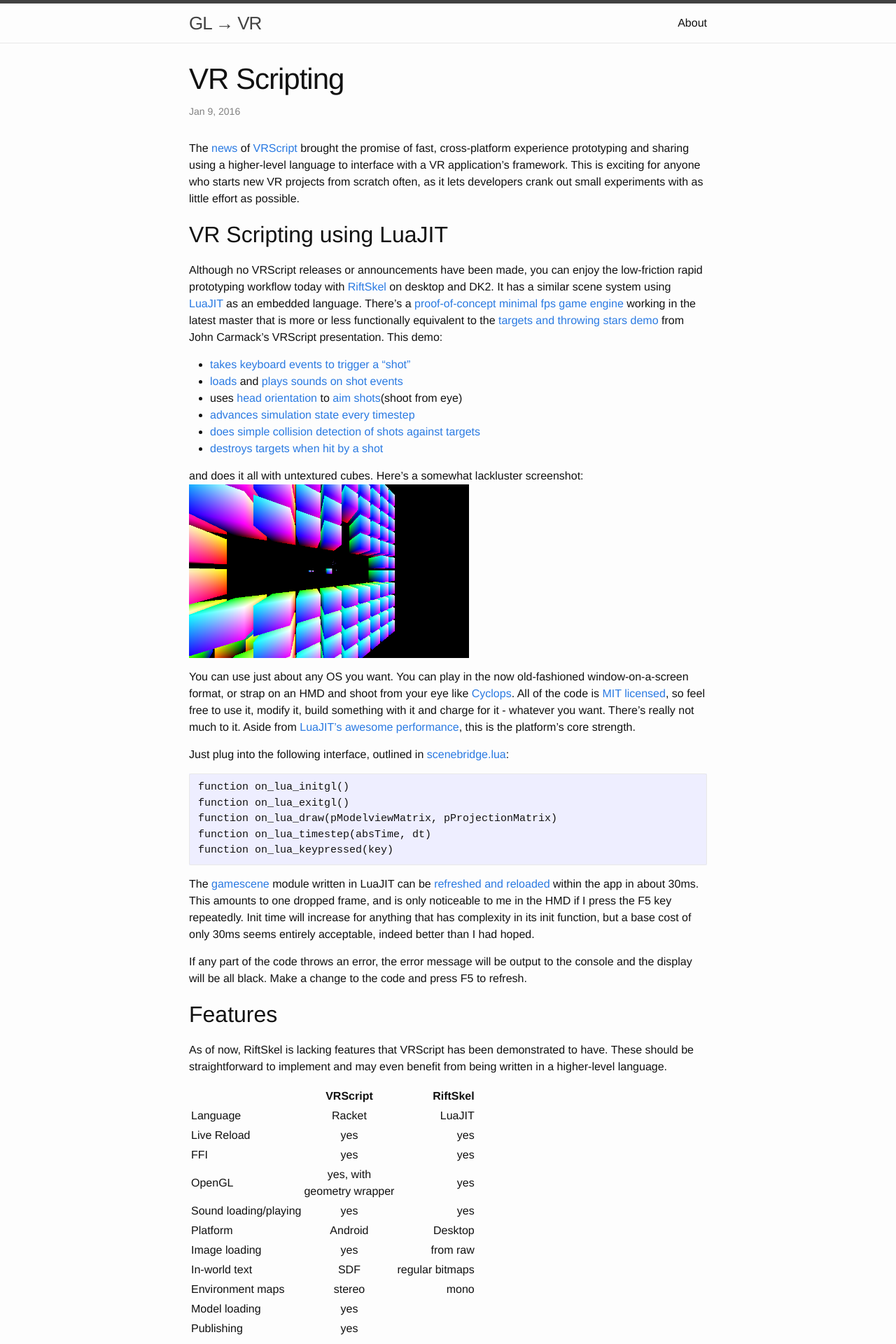
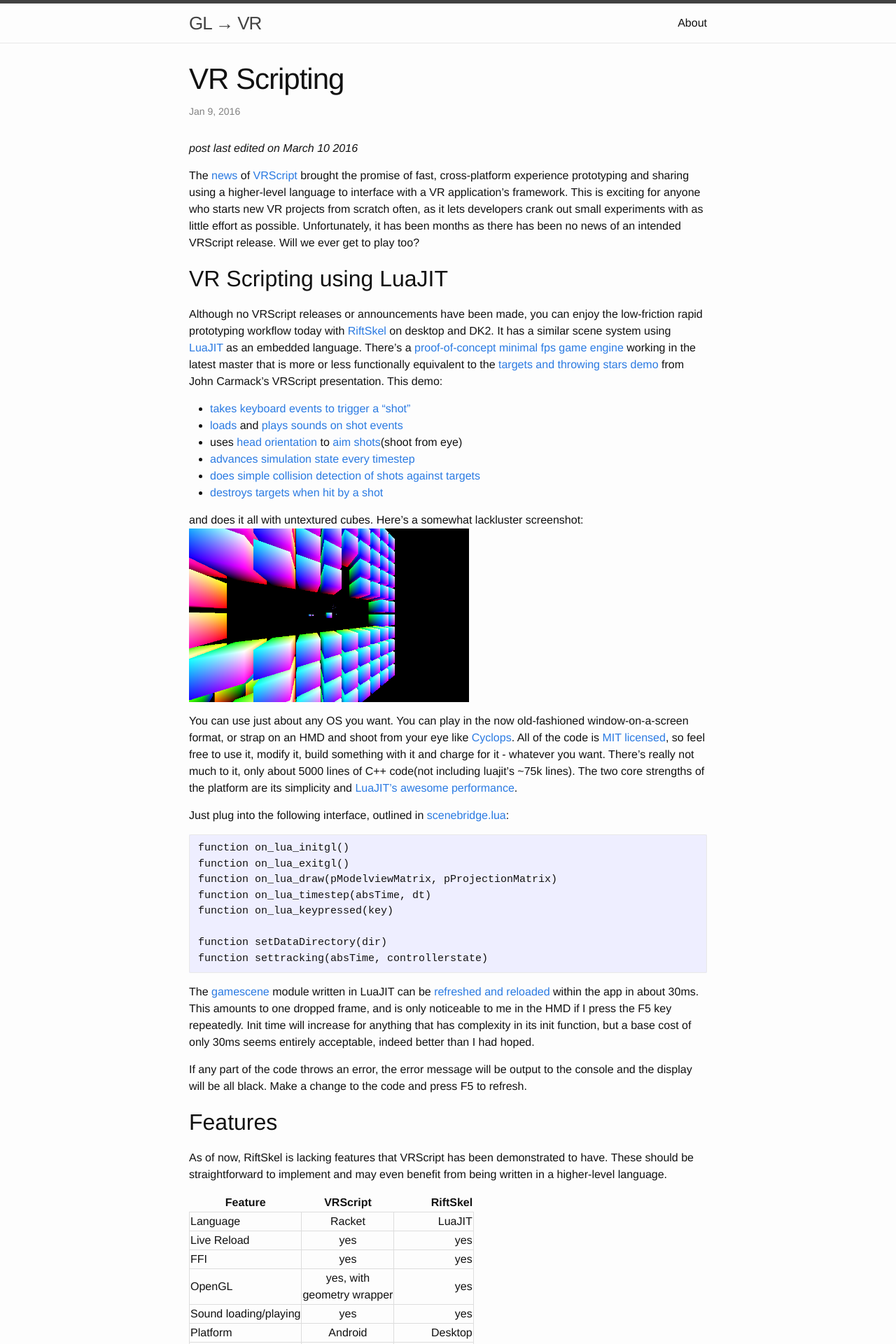
Before and after one commit to jimbo00000/jimbo00000.github.com, a Jekyll site: the page built from _posts/2016-1-9-vr-scripting.markdown, in a window 1280 px wide. Shown: the top 1920 px of the page at 70% size. Built offline with Jekyll 4.4.1, drawn with Linux system fonts in a browser that asks for light colours; some of the changed text lies outside the part shown.

Commit message:
Editing the VRScript post.

```diff
--- a/_posts/2016-1-9-vr-scripting.markdown
+++ b/_posts/2016-1-9-vr-scripting.markdown
@@ -6,7 +6,9 @@
 #published: false
 ---
 
-The [news][live] of [VRScript][vrscript] brought the promise of fast, cross-platform experience prototyping and sharing using a higher-level language to interface with a VR application's framework. This is exciting for anyone who starts new VR projects from scratch often, as it lets developers crank out small experiments with as little effort as possible.
+*post last edited on March 10 2016*
+
+The [news][live] of [VRScript][vrscript] brought the promise of fast, cross-platform experience prototyping and sharing using a higher-level language to interface with a VR application's framework. This is exciting for anyone who starts new VR projects from scratch often, as it lets developers crank out small experiments with as little effort as possible. Unfortunately, it has been months as there has been no news of an intended VRScript release. Will we ever get to play too?
 
 [live]: https://www.reddit.com/live/vn5n3360s4nz
 [vrscript]: https://www.reddit.com/r/vrscript/
@@ -41,7 +43,7 @@
 [luajit]: http://luajit.org/
 [gamescene]: https://bitbucket.org/jimbo00000/riftskel/src/dfdad31a5df7e1fe434745be9d21866af2bb37b7/lua/scene/gamescene.lua?at=master&fileviewer=file-view-default
 
-You can use just about any OS you want. You can play in the now old-fashioned window-on-a-screen format, or strap on an HMD and shoot from your eye like [Cyclops][Cyclops]. All of the code is [MIT licensed][mitlic], so feel free to use it, modify it, build something with it and charge for it - whatever you want. There's really not much to it. Aside from [LuaJIT's awesome performance][luajit_perf], this is the platform's core strength.
+You can use just about any OS you want. You can play in the now old-fashioned window-on-a-screen format, or strap on an HMD and shoot from your eye like [Cyclops][Cyclops]. All of the code is [MIT licensed][mitlic], so feel free to use it, modify it, build something with it and charge for it - whatever you want. There's really not much to it, only about 5000 lines of C++ code(not including luajit's ~75k lines). The two core strengths of the platform are its simplicity and  [LuaJIT's awesome performance][luajit_perf].
 
 [Cyclops]: https://www.google.com/search?q=cyclops+x+men&safe=off&espv=2&biw=1122&bih=706&source=lnms&tbm=isch&sa=X&ved=0ahUKEwic_Krw3J3KAhUGyT4KHa4AAw0Q_AUIBigB#imgrc=qXsW1Gi8GVjPSM%3A
 [luajit_perf]: http://luajit.org/performance.html
@@ -54,9 +56,12 @@
 function on_lua_draw(pModelviewMatrix, pProjectionMatrix)
 function on_lua_timestep(absTime, dt)
 function on_lua_keypressed(key)
+
+function setDataDirectory(dir)
+function settracking(absTime, controllerstate)
 ~~~
 
-[scenebridge]: https://bitbucket.org/jimbo00000/riftskel/src/11fa3fab7258ff4a3b8d7fc7608abfbc11fe515d/lua/scenebridge.lua?at=master&fileviewer=file-view-default
+[scenebridge]: https://bitbucket.org/jimbo00000/riftskel/src/62934465cd05fb02d280a07f399acac94dc2e3be/lua/scenebridge.lua?at=master&fileviewer=file-view-default
 
 
 [mitlic]: https://bitbucket.org/jimbo00000/riftskel/src/11fa3fab7258ff4a3b8d7fc7608abfbc11fe515d/LICENSE?at=master&fileviewer=file-view-default
@@ -71,9 +76,18 @@
 
 As of now, RiftSkel is lacking features that VRScript has been demonstrated to have. These should be straightforward to implement and may even benefit from being written in a higher-level language.
 
+<style>
+table{
+    border-collapse: collapse;
+    border-spacing: 0;
+}
 
+td{
+    border:1px solid #dddddd;
+}
+</style>
 
-|               | VRScript      | RiftSkel  |
+| Feature       | VRScript      | RiftSkel  |
 | ------------- |:-------------:| -----:|
 | Language      | Racket        | LuaJIT |
 | Live Reload | yes | yes |
@@ -86,7 +100,10 @@
 | Environment maps | stereo | mono |
 | Model loading | yes | |
 | Publishing | yes | |
-| | | |
+| In-world Console | maybe? | |
+| In-world Editor | | |
+
+<br>
 
 ### FFI
 
@@ -98,7 +115,7 @@
 
 ### Debugging
 
-While Racket has the [DrRacket IDE][DrRacket], the excellent and open source [ZeroBrane Studio][zbstudio] can be used to debug LuaJIT. A running executable can connect to a live debugger with [mobdebug][mobdebug].
+While Racket has the [DrRacket IDE][DrRacket], the excellent and open source [ZeroBrane Studio][zbstudio] can be used to debug LuaJIT. A running executable can connect to a live debugger with [mobdebug][mobdebug]. There is one caveat: you can only explore variables that are used in the function in which the `require('mobdebug').start()` call was invoked. To work around this for debugging a draw function, I added a global flag that gets set on a keypress. This flag is checked every draw, and if non-nil, the debugger is invoked from there.
 
 [DrRacket]: https://docs.racket-lang.org/drracket/
 [zbstudio]: http://studio.zerobrane.com/
@@ -119,17 +136,18 @@
 
 [stb_image]: https://github.com/nothings/stb/blob/master/stb_image.h
 
-#### Panoramic Stereo
-There is [some free C++ code][OmniPano] to do this that could be ported to LuaJIT. The gist of it isn't too tough: [construct some cylindrical geometry][cylindergeom] and draw it [textured differently for each eye][texture_it]. I'm personally not wild about omnistereo imagery as it'll never work when you tilt or move your head, but it is a simple way to fill an environment with pixel data. The OVR implementation probably does something very smart with multi-resolution or partially-resident textures. The mobile SDK may have that source available.
+#### Cubemaps and Panoramic Stereo
+Cubemaps are a cheap, simple way to fill an environment with pixel data. You can find some great free cubemaps online thanks to [Humus][humus_cubemaps]. They are all monoscopic.
+
+There is [some free C++ code][OmniPano] to do stereo panoramas that could be ported to LuaJIT. The gist of it isn't too tough: [construct some cylindrical geometry][cylindergeom] and draw it [textured differently for each eye][texture_it]. I'm personally not wild about omnistereo imagery as it'll never work when you tilt or move your head. The OVR implementation probably does something very smart with multi-resolution or partially-resident textures. The mobile SDK may have that source available.
 
 [cylindergeom]: https://github.com/jimbo00000/OmniPano/blob/master/src/Panorama/PanoramaCylinder.cpp#L289
 [texture_it]: https://github.com/jimbo00000/OmniPano/blob/master/src/Panorama/PanoramaCylinder.cpp#L363
-
-
+[humus_cubemaps]: http://www.humus.name/index.php?page=Textures
 [OmniPano]: https://github.com/jimbo00000/OmniPano
 
-#### In-world Text Editor
-There appear to be some handy FreeType SDF tools in the `Tools/` directory of the 1.0.0 mobile SDK. A solid, fast implementation of this might be useful for the popular yet [disadvised][terrible_idea] [HMD Programming][hmdprogramming] technique, but would not be sufficient for it. To make HMD programming really work, you'll need a fully-featured [text editor][text-editors], and better yet some adjunct [graphical syntax representation][graphic-logic]. Such a thing might have to be built from scratch using OpenGL(or Vulkan) to accommodate the demands of VR display.
+#### In-world Text: Console, Editor
+There appear to be some handy FreeType SDF tools in the `Tools/` directory of the 1.0.0 mobile SDK. A solid, fast implementation of this might be useful for the popular yet [disadvised][terrible_idea] [HMD Programming][hmdprogramming] technique, but would not be sufficient for it. A working error console should be easy enough, but to make HMD programming really work you'll need a fully-featured [text editor][text-editors]. While you're at it, why not add some adjunct [graphical syntax representation][graphic-logic]? Such a system might have to be built from scratch using OpenGL(or Vulkan) to accommodate the demands of VR display.
 
 [text-editors]: http://ecc-comp.blogspot.com/2015/05/a-brief-glance-at-how-5-text-editors.html
 [graphic-logic]: https://www.reddit.com/r/graphiclogic
@@ -191,9 +209,9 @@
 
 ## Fun
 
-Developing using a scripting language is more fun. It's easier to just hit a button and reload, rather than recompiling and running every time. Lua is a fun language - small, easy to use, and fast. LuaJIT is even faster, and more powerful.
+Developing using a scripting language is more fun. It's easier to just hit a button and reload, rather than recompiling and running every time. You can still use your familiar debugging workflow with breakpoints and stack traces. Lua is a fun language - small, easy to use, and fast. LuaJIT is even faster, and more powerful.
 
-So I hope you try it out. This is how I want to do development from now on.
+So I hope you try it out! This is how I want to do development from now on.
 
 ##### Footnotes:
 
```
